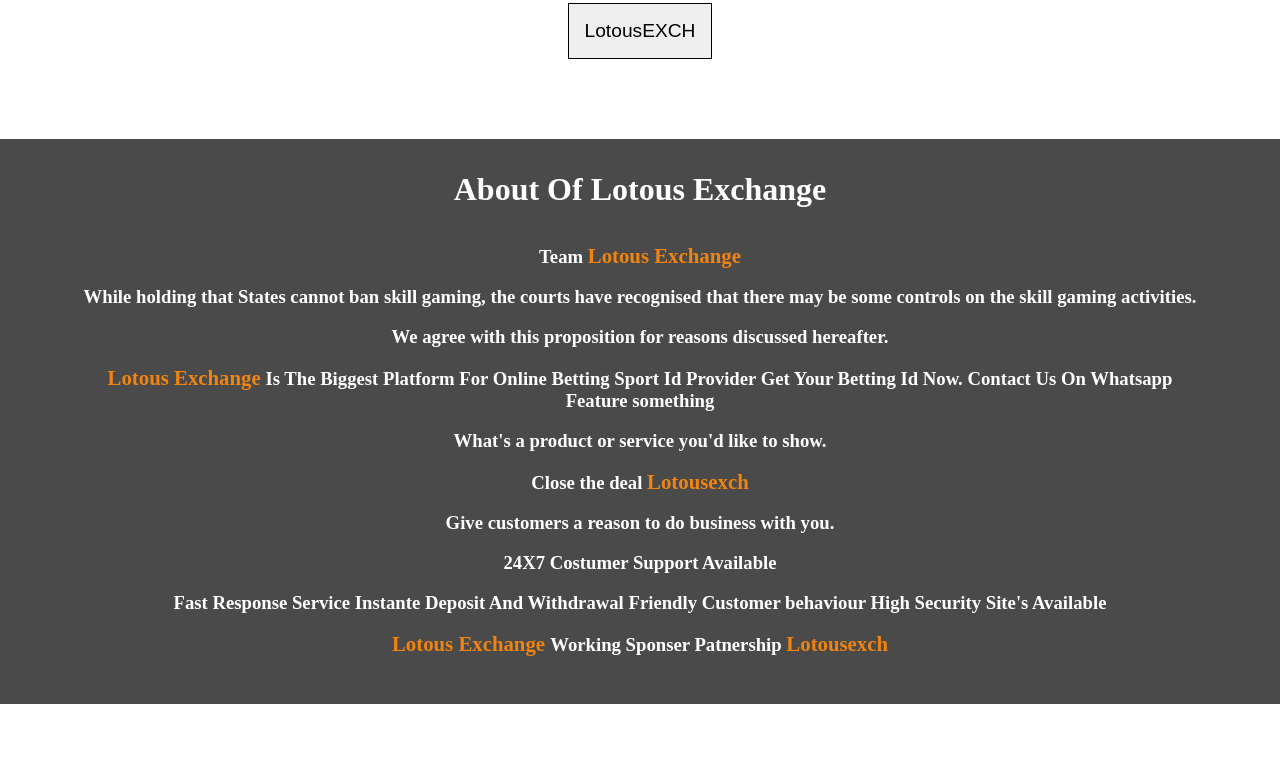
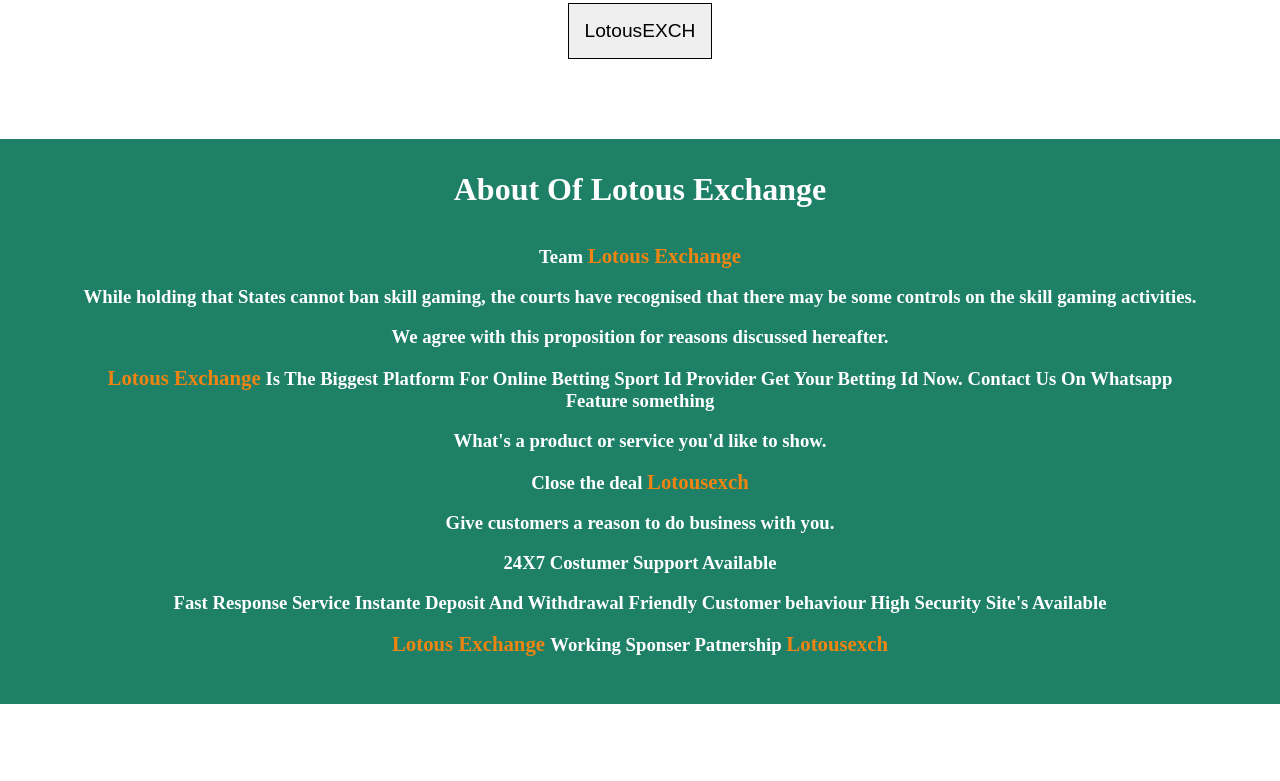
Before and after one commit to Amitmeel01/Newbookie-freelancing, a plain HTML site: page index.html in a window 1280 px wide. Shown: the part 997-1778 px from the top of the page. Drawn offline with Linux system fonts and the light colour scheme.

Commit message:
logo update

```diff
--- a/style.css
+++ b/style.css
@@ -11,7 +11,7 @@
 
 /* for background color in complete page*/
 :root {
-  --bg-color: #4a4a4a;
+  --bg-color: #1E8067;
   --second-bg-color: #f08411;
   --text-color: #000000;
   --second-text: #ffffff;
```
